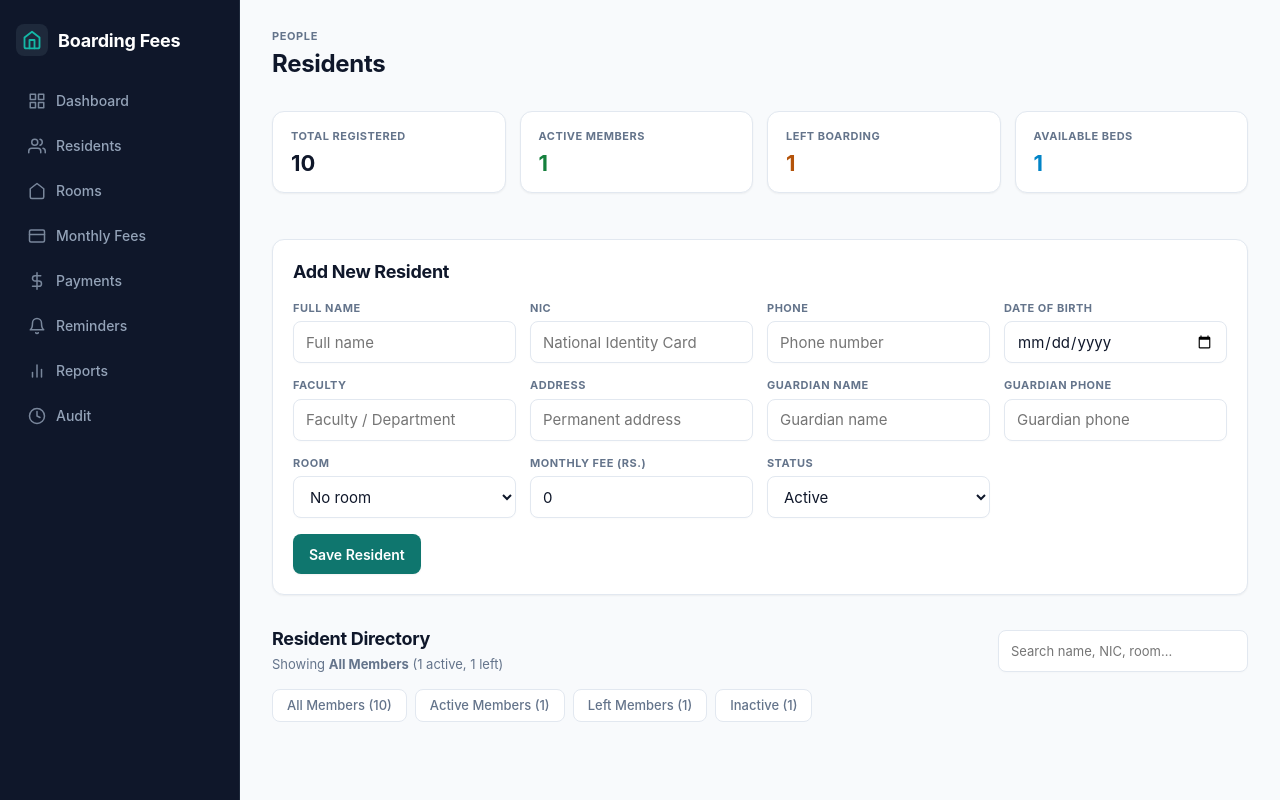
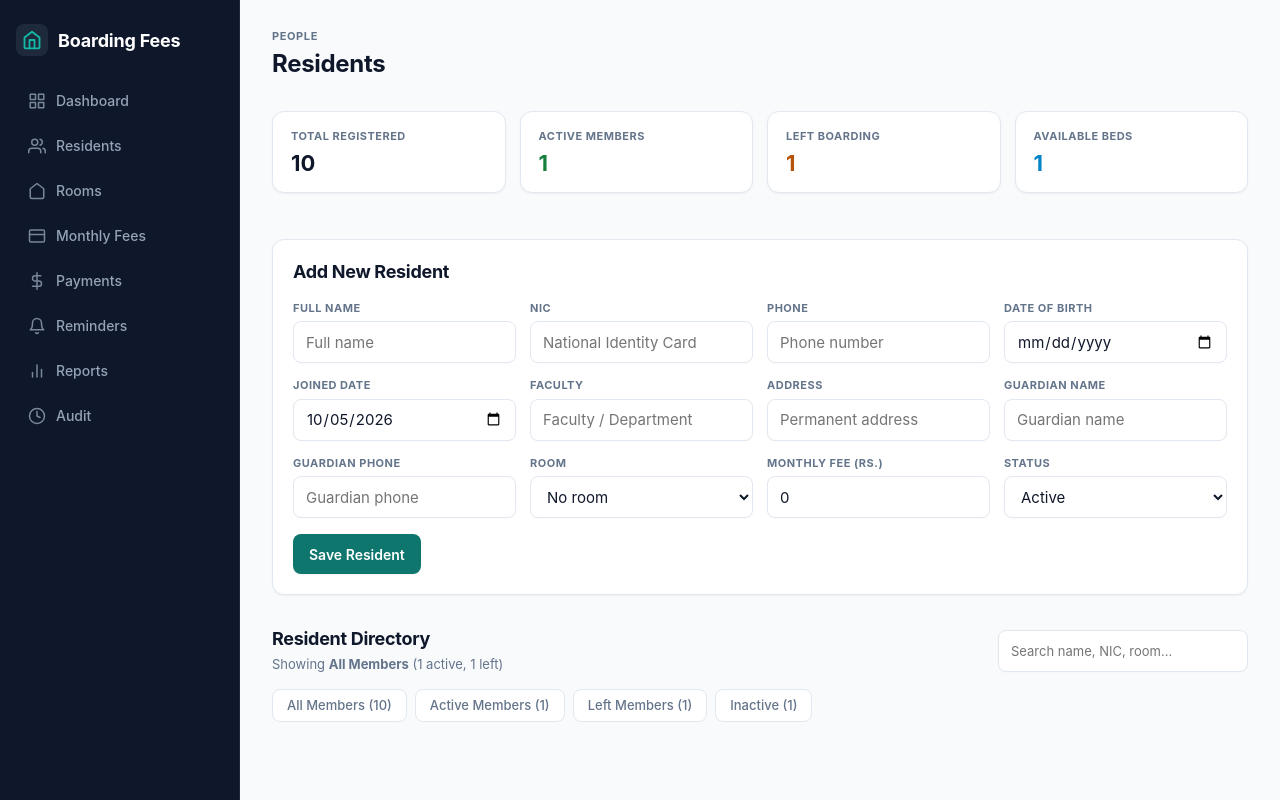
Before and after one commit to chaniru2004/Boarding-Fee-Management-System, a Flask app: template templates/residents.html in a window 1280 px wide. Run offline with Flask 3, Linux system fonts and the light colour scheme; the template is opened without the code that fills it: most values are stand-ins (such as "Sample title", 1, 10 or a date in 2020); some libraries are stand-ins or nearby versions.

Commit message:
Add joined_date tracking for residents across forms and tables

```diff
--- a/app.py
+++ b/app.py
@@ -186,14 +186,16 @@ def create_app(test_config: dict | None = None) -> Flask:
                 room_id = None
                 left_date = date.today().isoformat()
 
+            joined_date = request.form.get("joined_date") or date.today().isoformat()
+
             g.db.execute(
                 """
                 INSERT INTO residents (
                     full_name, phone, nic, date_of_birth, address, faculty,
                     guardian_name, guardian_phone, room_id, monthly_fee, status,
-                    left_date, previous_room_id
+                    left_date, previous_room_id, joined_date
                 )
-                VALUES (%s, %s, %s, %s, %s, %s, %s, %s, %s, %s, %s, %s, %s)
+                VALUES (%s, %s, %s, %s, %s, %s, %s, %s, %s, %s, %s, %s, %s, %s)
                 """,
                 (
                     request.form["full_name"].strip(),
@@ -209,6 +211,7 @@ def create_app(test_config: dict | None = None) -> Flask:
                     status,
                     left_date,
                     previous_room_id,
+                    joined_date,
                 ),
             )
 
@@ -394,12 +397,14 @@ def create_app(test_config: dict | None = None) -> Flask:
             elif new_status == "Active":
                 left_date = None
 
+            joined_date = request.form.get("joined_date") or resident.get("joined_date") or None
+
             g.db.execute(
                 """
                 UPDATE residents
                 SET full_name = %s, phone = %s, nic = %s, date_of_birth = %s, address = %s, faculty = %s,
                     guardian_name = %s, guardian_phone = %s, room_id = %s, monthly_fee = %s, status = %s,
-                    left_date = %s, previous_room_id = %s
+                    left_date = %s, previous_room_id = %s, joined_date = %s
                 WHERE id = %s
                 """,
                 (
@@ -416,6 +421,7 @@ def create_app(test_config: dict | None = None) -> Flask:
                     new_status,
                     left_date,
                     previous_room_id,
+                    joined_date,
                     resident_id,
                 ),
             )
@@ -1114,7 +1120,9 @@ def init_db() -> None:
 
                 monthly_fee NUMERIC(12, 2) NOT NULL DEFAULT 0,
 
-                status TEXT NOT NULL DEFAULT 'Active'
+                status TEXT NOT NULL DEFAULT 'Active',
+
+                joined_date DATE
 
             );
 
@@ -1196,6 +1204,7 @@ def init_db() -> None:
             ALTER TABLE residents ADD COLUMN IF NOT EXISTS faculty TEXT;
             ALTER TABLE residents ADD COLUMN IF NOT EXISTS left_date DATE;
             ALTER TABLE residents ADD COLUMN IF NOT EXISTS previous_room_id INTEGER;
+            ALTER TABLE residents ADD COLUMN IF NOT EXISTS joined_date DATE;
             ALTER TABLE payments ADD COLUMN IF NOT EXISTS payment_month TEXT;
             UPDATE payments p
             SET payment_month = mf.month
--- a/templates/resident_form.html
+++ b/templates/resident_form.html
@@ -25,6 +25,10 @@
     <div>
       <label class="field-label">Date of Birth</label>
       <input name="date_of_birth" type="date" value="{{ resident.date_of_birth or '' }}">
+    </div>
+    <div>
+      <label class="field-label">Joined Date</label>
+      <input name="joined_date" type="date" value="{{ resident.joined_date or '' }}">
     </div>
     <div>
       <label class="field-label">Faculty</label>
--- a/templates/residents.html
+++ b/templates/residents.html
@@ -44,6 +44,10 @@
     <div>
       <label class="field-label">Date of Birth</label>
       <input name="date_of_birth" type="date">
+    </div>
+    <div>
+      <label class="field-label">Joined Date</label>
+      <input name="joined_date" type="date" value="{{ today }}">
     </div>
     <div>
       <label class="field-label">Faculty</label>
@@ -142,6 +146,7 @@
         <th>Name</th>
         <th>NIC</th>
         <th>Room</th>
+        <th>Joined Date</th>
         <th>Phone</th>
         <th>Faculty</th>
         <th>Monthly Fee</th>
@@ -161,6 +166,7 @@
             <span style="color: var(--muted); font-style: italic;">No room</span>
           {% endif %}
         </td>
+        <td>{{ resident.joined_date or "-" }}</td>
         <td>{{ resident.phone or "-" }}</td>
         <td>{{ resident.faculty or "-" }}</td>
         <td>Rs. {{ money(resident.monthly_fee) }}</td>
@@ -176,7 +182,7 @@
         </td>
       </tr>
       {% else %}
-      <tr><td colspan="8" style="color: var(--muted); text-align: center; padding: 24px;">No active residents found.</td></tr>
+      <tr><td colspan="9" style="color: var(--muted); text-align: center; padding: 24px;">No active residents found.</td></tr>
       {% endfor %}
     </tbody>
   </table>
@@ -203,6 +209,7 @@
         <th>Name</th>
         <th>NIC</th>
         <th>Vacated Room</th>
+        <th>Joined Date</th>
         <th>Departure Date</th>
         <th>Phone</th>
         <th>Faculty</th>
@@ -222,6 +229,7 @@
             <span class="badge" style="background: #f1f5f9; color: #475569; font-size: 11px; margin-left: 4px;">Prev: {{ resident.previous_room_number }}</span>
           {% endif %}
         </td>
+        <td>{{ resident.joined_date or "-" }}</td>
         <td>
           {% if resident.left_date %}
             <span style="font-size: 13px; color: #b45309; font-weight: 600;">{{ resident.left_date }}</span>
@@ -244,7 +252,7 @@
         </td>
       </tr>
       {% else %}
-      <tr><td colspan="9" style="color: var(--muted); text-align: center; padding: 24px;">No members recorded as left yet.</td></tr>
+      <tr><td colspan="10" style="color: var(--muted); text-align: center; padding: 24px;">No members recorded as left yet.</td></tr>
       {% endfor %}
     </tbody>
   </table>
@@ -266,6 +274,7 @@
         <th>Name</th>
         <th>NIC</th>
         <th>Room</th>
+        <th>Joined Date</th>
         <th>Phone</th>
         <th>Faculty</th>
         <th>Monthly Fee</th>
@@ -279,6 +288,7 @@
         <td><strong>{{ resident.full_name }}</strong></td>
         <td>{{ resident.nic or "-" }}</td>
         <td><span style="color: var(--muted);">Vacated</span></td>
+        <td>{{ resident.joined_date or "-" }}</td>
         <td>{{ resident.phone or "-" }}</td>
         <td>{{ resident.faculty or "-" }}</td>
         <td>Rs. {{ money(resident.monthly_fee) }}</td>
@@ -294,7 +304,7 @@
         </td>
       </tr>
       {% else %}
-      <tr><td colspan="8" style="color: var(--muted); text-align: center; padding: 24px;">No inactive residents recorded.</td></tr>
+      <tr><td colspan="9" style="color: var(--muted); text-align: center; padding: 24px;">No inactive residents recorded.</td></tr>
       {% endfor %}
     </tbody>
   </table>
```
